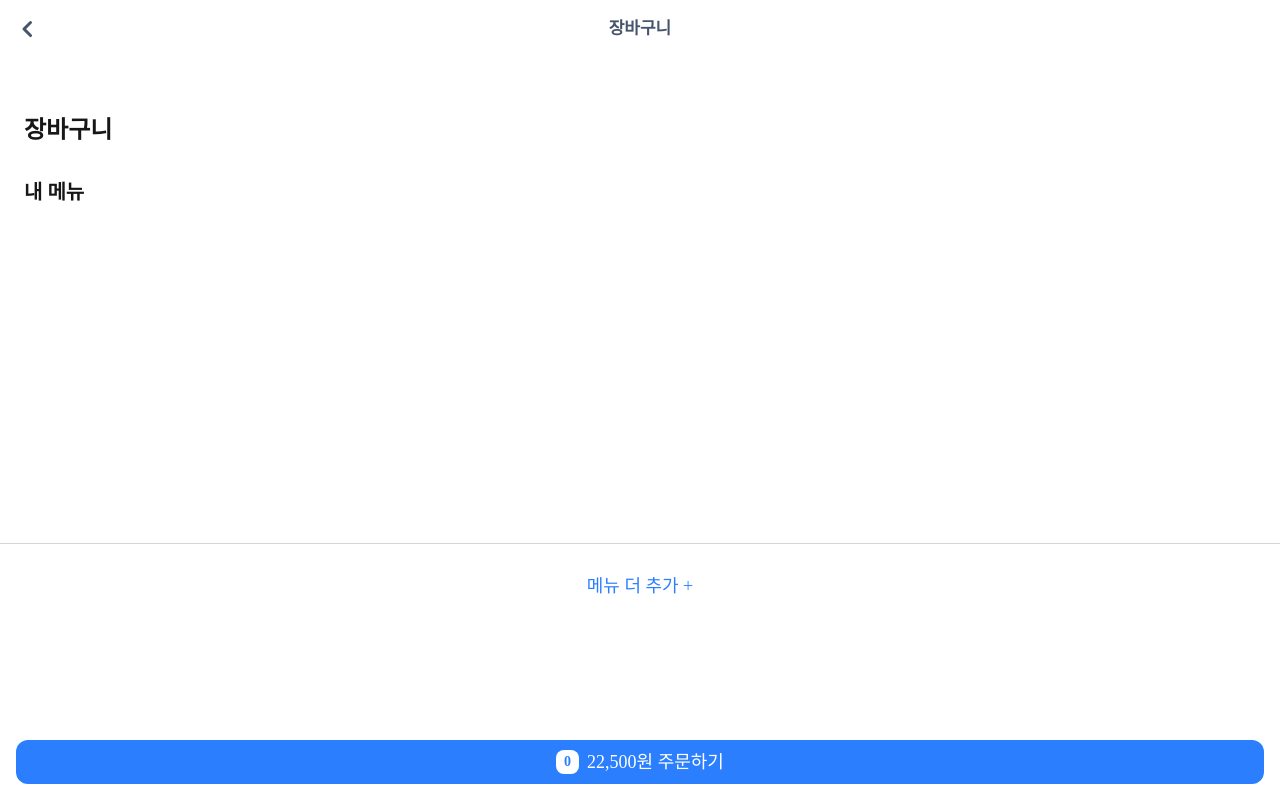
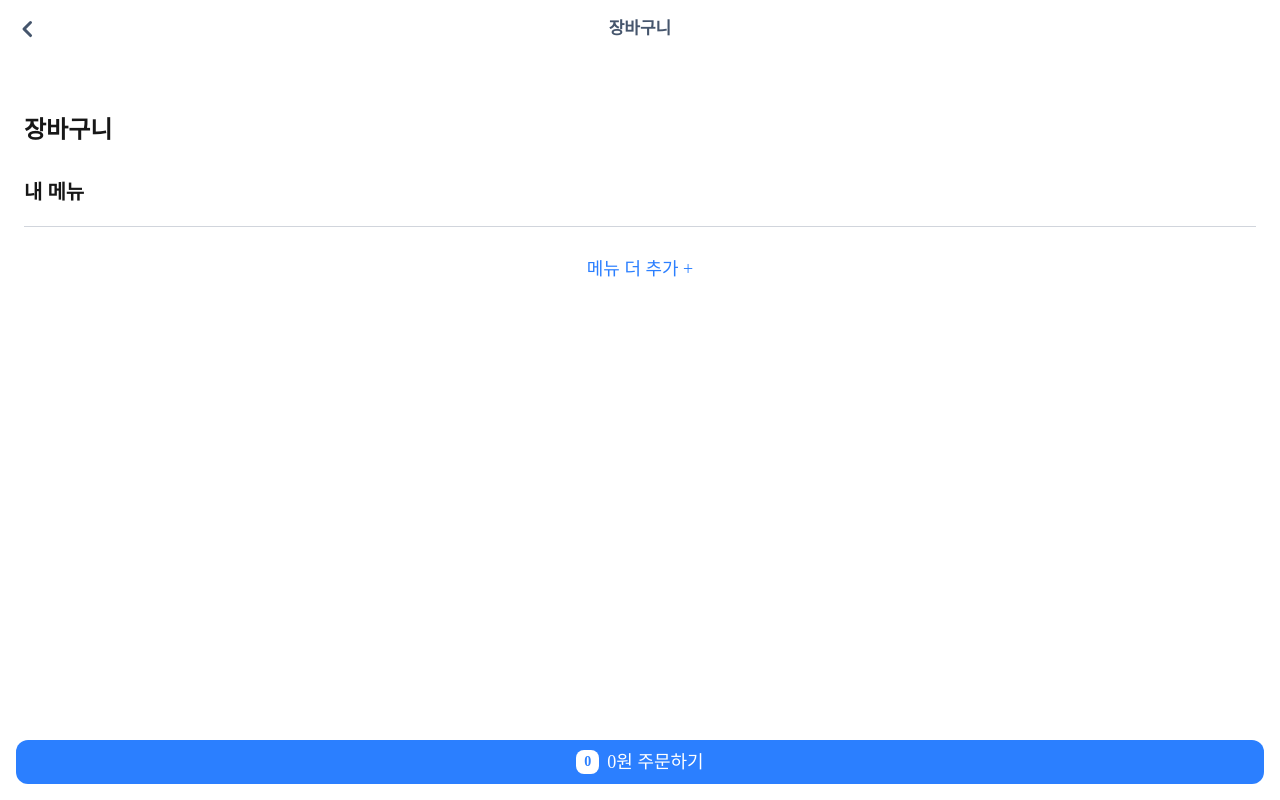
Before and after one commit to table-order/table-order, a Next.js app: page /cart in a window 1280 px wide. Built offline with nearby package versions, Linux system fonts and the light colour scheme.

Commit message:
feat: totalPrice계산 및 폰트추가

```diff
--- a/app/cart/page.tsx
+++ b/app/cart/page.tsx
@@ -1,15 +1,24 @@
 "use client";
 import Link from "next/link";
-import { useState } from "react";
+import { useEffect, useState } from "react";
 import { useCartStore } from "../store/store";
 
 export default function CartPage() {
   const { cartItems, addToCart, removeFromCart, updateQuantity } =
     useCartStore();
-  const [totalPrice, setTotalPrice] = useState(22500); //TODO: 가격계산
+  const [totalPrice, setTotalPrice] = useState(0);
+
+  useEffect(() => {
+    setTotalPrice(
+      cartItems.reduce(
+        (acc: number, item) => acc + item.quantity * item.price,
+        0
+      )
+    );
+  }, [cartItems]);
 
   return (
-    <div id="container" className="px-6 pt-6 pb-4">
+    <div id="container" className="px-6 pt-6 pb-4 font-sans">
       <h1 className="font-bold text-2xl my-8">장바구니</h1>
       <div id="myMenu">
         <p className="font-bold mb-5 text-xl">내 메뉴</p>
@@ -110,7 +119,7 @@ export default function CartPage() {
         ))}
       </div>
 
-      <div id="go-to-menu-group" className="fixed bottom-48 left-0 right-0 ">
+      <div id="go-to-menu-group" className="">
         <div className="h-px bg-gray-300"></div>
         <div className="flex justify-center mt-5">
           <Link
```
